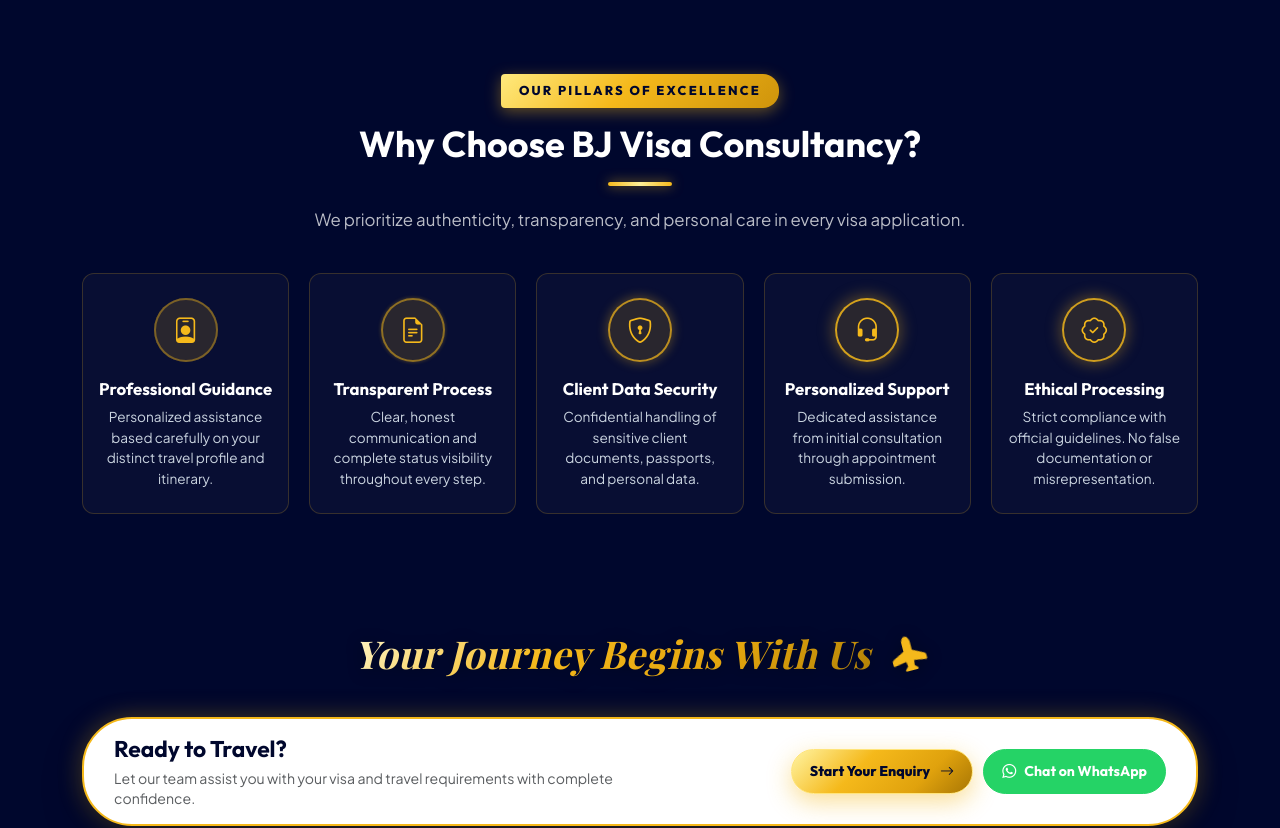
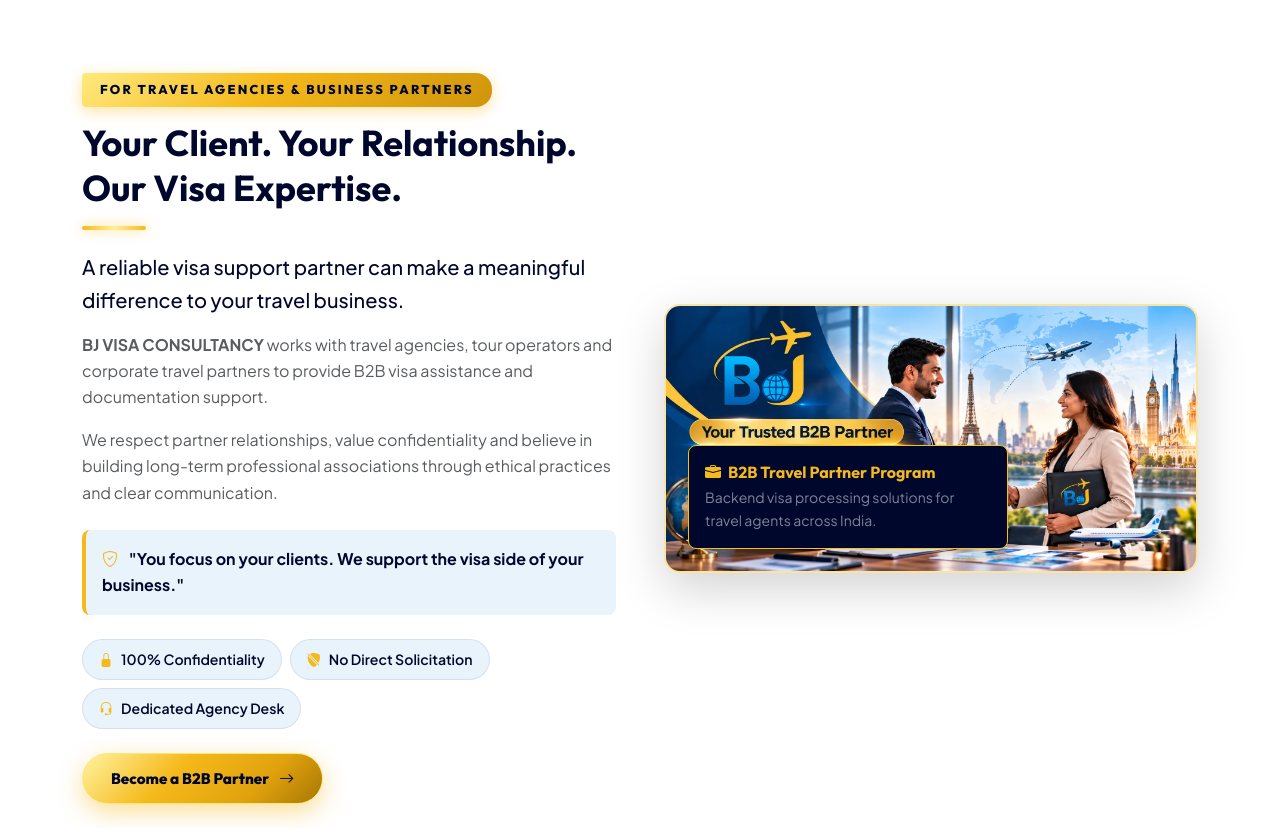
Before and after one commit to lokesh19-lokesh/bjvisa, a plain HTML site: page index.html in a window 1280 px wide. Shown: the part 6920-7748 px from the top of the page. Drawn offline with nearby package versions, Linux system fonts and the light colour scheme; a web font is replaced by a local one.

Commit message:
Add B2B Partner Section to Home and update B2B page with custom copy and banner

```diff
--- a/css/style.css
+++ b/css/style.css
@@ -1799,6 +1799,29 @@
   box-shadow: 0 12px 32px rgba(0, 7, 45, 0.15);
 }
 
+/* --- B2B Home Section --- */
+.b2b-home-section {
+  background: #FFFFFF;
+  position: relative;
+}
+
+.b2b-feature-badge {
+  display: inline-flex;
+  align-items: center;
+  gap: 8px;
+  padding: 8px 16px;
+  background: var(--blue-soft);
+  border: 1px solid rgba(0, 7, 45, 0.08);
+  border-radius: var(--radius-pill);
+  font-size: 0.88rem;
+  font-weight: 600;
+  color: var(--navy-deep);
+}
+
+.b2b-feature-badge i {
+  color: var(--gold);
+}
+
 /* --- Ready to Travel CTA Banner --- */
 .ready-cta-section {
   background: var(--navy-dark);
--- a/index.html
+++ b/index.html
@@ -898,6 +898,59 @@
     </div>
   </section>
 
+  <!-- B2B Partner Section -->
+  <section class="section-padding bg-white b2b-home-section">
+    <div class="container">
+      <div class="row align-items-center g-5">
+        <div class="col-lg-6">
+          <div class="section-eyebrow">FOR TRAVEL AGENCIES &amp; BUSINESS PARTNERS</div>
+          <h2 class="section-title">Your Client. Your Relationship. Our Visa Expertise.</h2>
+          <div class="gold-divider"></div>
+
+          <p class="lead text-navy fw-medium">
+            A reliable visa support partner can make a meaningful difference to your travel business.
+          </p>
+          <p class="text-muted">
+            <strong>BJ VISA CONSULTANCY</strong> works with travel agencies, tour operators and corporate travel partners to provide B2B visa assistance and documentation support.
+          </p>
+          <p class="text-muted">
+            We respect partner relationships, value confidentiality and believe in building long-term professional associations through ethical practices and clear communication.
+          </p>
+
+          <div class="p-3 rounded-3 mt-4 mb-4" style="background: var(--blue-soft); border-left: 4px solid var(--gold);">
+            <p class="mb-0 text-navy fw-bold fs-6">
+              <i class="bi bi-shield-check text-gold me-2"></i>
+              "You focus on your clients. We support the visa side of your business."
+            </p>
+          </div>
+
+          <div class="d-flex flex-wrap gap-2 mb-4">
+            <span class="b2b-feature-badge"><i class="bi bi-lock-fill"></i> 100% Confidentiality</span>
+            <span class="b2b-feature-badge"><i class="bi bi-shield-slash-fill"></i> No Direct Solicitation</span>
+            <span class="b2b-feature-badge"><i class="bi bi-headset"></i> Dedicated Agency Desk</span>
+          </div>
+
+          <a href="b2b.html" class="btn-gold">
+            Become a B2B Partner <i class="bi bi-arrow-right"></i>
+          </a>
+        </div>
+
+        <div class="col-lg-6">
+          <div class="position-relative">
+            <picture>
+              <source srcset="images/b2b/b2b-partner-banner.webp" type="image/webp">
+              <img src="images/b2b/b2b-partner-banner.png" alt="B2B Travel Partner Program - Your Trusted Backend Partner" class="rounded-4 shadow-lg w-100" style="max-height: 440px; object-fit: cover; border: 2px solid rgba(245, 185, 27, 0.4);">
+            </picture>
+            <div class="position-absolute bottom-0 start-0 m-4 p-3 bg-navy text-white rounded-3 shadow border border-warning" style="max-width: 320px;">
+              <h6 class="text-gold font-heading mb-1"><i class="bi bi-briefcase-fill me-1"></i> B2B Travel Partner Program</h6>
+              <p class="small text-white-50 mb-0">Backend visa processing solutions for travel agents across India.</p>
+            </div>
+          </div>
+        </div>
+      </div>
+    </div>
+  </section>
+
   <!-- Why Choose Us Section (Dark Navy) -->
   <section class="why-choose-section">
     <div class="container text-center">
```
Also changed, not shown: b2b.html (+20 -14 lines).
